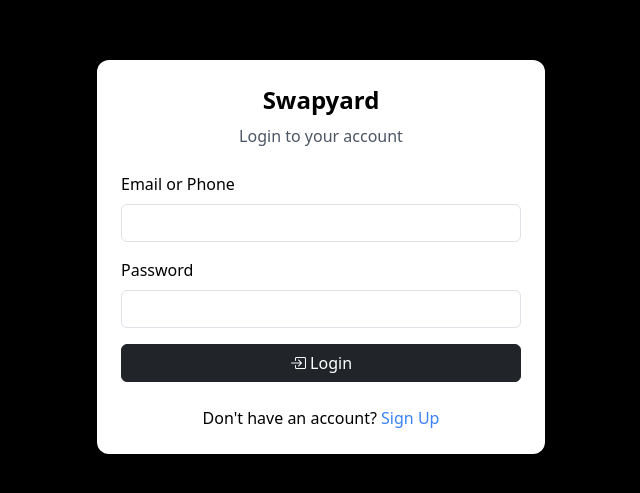
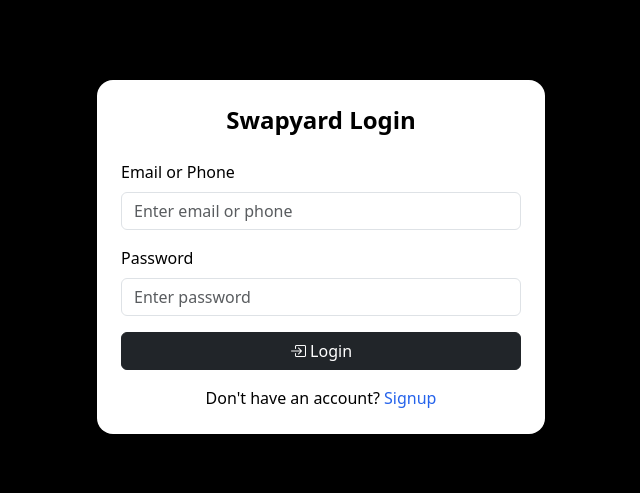
Before and after one commit to chukwuemeka77/Swapyardview, a plain HTML site: page login.html in a window 1280 px wide. Shown: the part 143-636 px from the top of the page, without its empty margins (319-959 px from the left). Drawn offline with nearby package versions, Linux system fonts and the light colour scheme.

Commit message:
Update login.html

```diff
--- a/login.html
+++ b/login.html
@@ -8,61 +8,46 @@
 <link href="https://cdn.jsdelivr.net/npm/bootstrap@5.3.2/dist/css/bootstrap.min.css" rel="stylesheet">
 <link rel="stylesheet" href="https://cdn.jsdelivr.net/npm/bootstrap-icons/font/bootstrap-icons.css">
 </head>
-<body class="bg-black flex items-center justify-center min-h-screen">
-  <!-- Container -->
-  <div class="bg-white text-black rounded-xl shadow-lg p-6 w-full max-w-md">
-    <!-- Header -->
-    <div class="text-center mb-4">
-      <h1 class="text-2xl font-bold mb-2">Swapyard</h1>
-      <p class="text-gray-600">Login to your account</p>
-    </div>
+<body class="bg-black text-white flex items-center justify-center min-h-screen">
 
-    <!-- Form Container -->
+<div class="container max-w-md p-6 bg-white text-black rounded-2xl shadow-lg">
+  <h2 class="text-2xl font-bold mb-4 text-center">Swapyard Login</h2>
   <form id="loginForm">
     <div class="mb-3">
-        <label for="emailOrPhone" class="form-label">Email or Phone</label>
-        <input type="text" id="emailOrPhone" class="form-control" required>
+      <label class="form-label">Email or Phone</label>
+      <input type="text" id="emailOrPhone" class="form-control" placeholder="Enter email or phone" required>
     </div>
     <div class="mb-3">
-        <label for="password" class="form-label">Password</label>
-        <input type="password" id="password" class="form-control" required>
+      <label class="form-label">Password</label>
+      <input type="password" id="password" class="form-control" placeholder="Enter password" required>
     </div>
-      <button type="submit" class="btn btn-dark w-100">
-        <i class="bi bi-box-arrow-in-right"></i> Login
-      </button>
-      <p id="errorMsg" class="text-red-500 mt-2 hidden"></p>
+    <button type="submit" class="btn btn-dark w-100"><i class="bi bi-box-arrow-in-right"></i> Login</button>
   </form>
-
-    <!-- Footer -->
-    <div class="mt-4 text-center">
-      <p>Don't have an account? <a href="signup.html" class="text-blue-500">Sign Up</a></p>
-    </div>
+  <p class="mt-3 text-center">Don't have an account? <a href="signup.html" class="text-blue-600">Signup</a></p>
 </div>
 
 <script>
-    document.getElementById('loginForm').addEventListener('submit', async (e) => {
+document.getElementById('loginForm').addEventListener('submit', async (e)=>{
   e.preventDefault();
   const emailOrPhone = document.getElementById('emailOrPhone').value;
   const password = document.getElementById('password').value;
-      const errorMsg = document.getElementById('errorMsg');
 
   try {
-        const res = await fetch('https://your-backend.onrender.com/api/login', {
-          method: 'POST',
-          headers: {'Content-Type': 'application/json'},
-          body: JSON.stringify({emailOrPhone, password})
+    const res = await fetch('http://localhost:3000/api/auth/login', {
+      method:'POST',
+      headers:{'Content-Type':'application/json'},
+      body: JSON.stringify({ emailOrPhone, password })
     });
     const data = await res.json();
-        if(res.ok) {
+    if(res.ok){
       sessionStorage.setItem('user', JSON.stringify(data.user));
       window.location.href = 'index.html';
     } else {
-          errorMsg.textContent = data.message || 'Login failed';
-          errorMsg.classList.remove('hidden');
+      alert(data.message);
     }
-      } catch(err) {
-        errorMsg.textContent = 'Server error';
-        errorMsg.classList.remove('hidden');
+  } catch(err){
+    console.error(err);
+    alert('Server error');
   }
 });
 </script>
```
Lines whose indentation alone changed are shown as unchanged.
